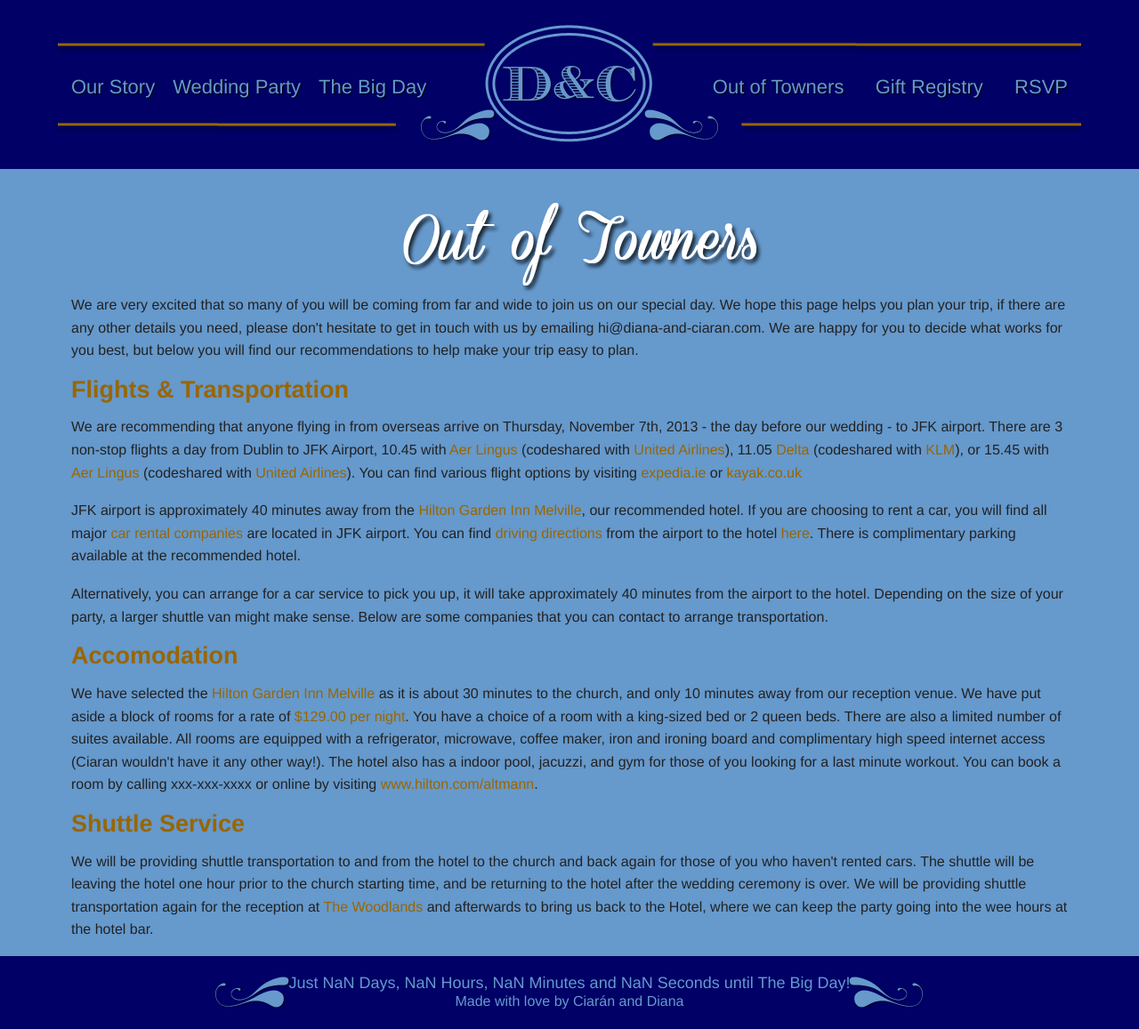
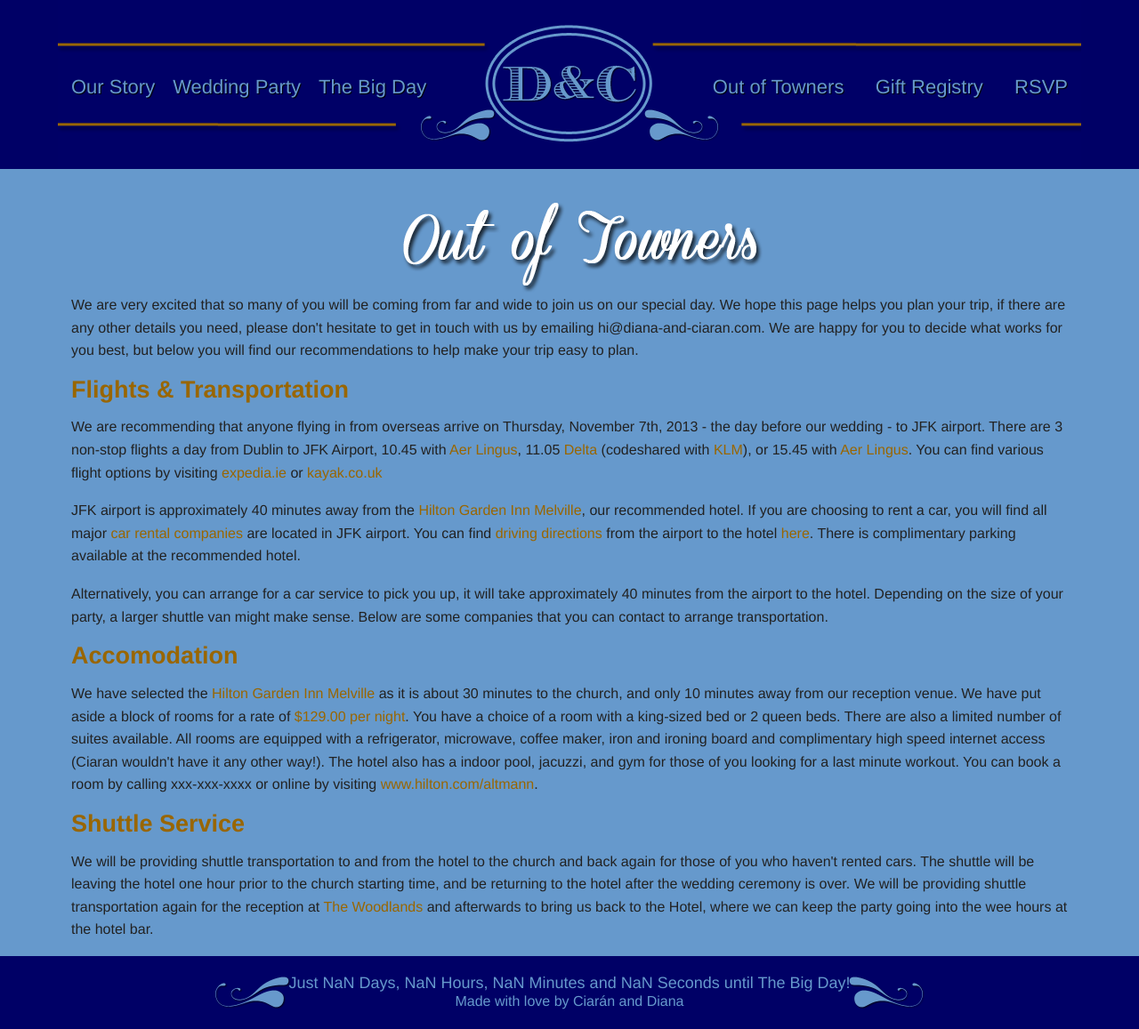
Before and after one commit to CiaranR/diana-and-ciaran, a Jekyll site: the page built from _posts/2012-12-21-Out-of-Towners.html, in a window 1280 px wide. Shown: the whole page at 89% size. Built offline with Jekyll 4.4.1, drawn with Linux system fonts in a browser that asks for light colours; some web fonts are replaced.

Commit message:
more out of town

```diff
--- a/_posts/2012-12-21-Out-of-Towners.html
+++ b/_posts/2012-12-21-Out-of-Towners.html
@@ -28,17 +28,17 @@
 				<p>
 				We are recommending that anyone flying in from overseas arrive on Thursday, November 7th, 2013 - the day before our wedding - to JFK airport.
 				There are 3 non-stop flights a day from Dublin to JFK Airport,
-				10.45 with <a href="http://www.aerlingus.com/travelinformation/weboffersfromusa/" target="_blank">Aer Lingus</a> (codeshared with <a href="https://www.united.com/CMS/en-US/content/deals/offers/Pages/LowFarestoNewYorkCity_ie.aspx" target="_blank">United Airlines</a>),
+				10.45 with <a href="http://www.aerlingus.com/travelinformation/weboffersfromusa/" target="_blank">Aer Lingus</a>,
 				11.05 <a href="http://www.delta.com/content/www/en_US/shop/deals-and-offers/europe/ireland-flights.html" target="_blank">Delta</a> (codeshared with <a href="http://www.klm.com/travel/ie_en/plan_and_book/booking/book_a_flight/index.htm?destination=JFK&dest=JFK&inttype=offer.JFK&c[0].os=DUB&c[0].ds=JFK" target="_blank">KLM</a>),
-				or 15.45 with <a href="http://www.aerlingus.com/travelinformation/weboffersfromusa/" target="_blank">Aer Lingus</a> (codeshared with <a href="https://www.united.com/CMS/en-US/content/deals/offers/Pages/LowFarestoNewYorkCity_ie.aspx" target="_blank">United Airlines</a>).
+				or 15.45 with <a href="http://www.aerlingus.com/travelinformation/weboffersfromusa/" target="_blank">Aer Lingus</a>.
 				You can find various flight options by visiting <a href="http://www.expedia.ie/Flights-Search?trip=roundtrip&leg1=from:Dublin,%20Ireland%20(DUB),to:New%20York,%20NY,%20United%20States%20(JFK-John%20F.%20Kennedy%20Intl.),departure:07%2F11%2F2013TANYT&leg2=from:New%20York,%20NY,%20United%20States%20(JFK-John%20F.%20Kennedy%20Intl.),to:Dublin,%20Ireland%20(DUB),departure:14%2F11%2F2013TANYT&passengers=children:0,adults:2,seniors:0,infantinlap:Y&options=cabinclass:economy,maxhops:0,nopenalty:N,sortby:price&mode=search" target="_blank">expedia.ie</a>
 				or <a href="http://www.kayak.co.uk/#/flights/DUB-JFK/2013-11-07/2013-11-14/2adults" target="_blank">kayak.co.uk</a>
 				</p>
 				<p>
 				JFK airport is approximately 40 minutes away from the <a href="" target="_blank">Hilton Garden Inn Melville</a>,
-				our recommended hotel. If you are choosing to rent a car, you will find all major <a href="" target="_blank">car rental companies</a> are located in JFK airport.
-				You can find <a href="/hotel-directions/">driving directions</a> from the airport to the hotel <a href="/hotel-directions/">here</a>.
-				There is complimentary parking available at the recommended hotel.
+				our recommended hotel. If you are choosing to rent a car, you will find all major <a href="http://www.expedia.ie/carsearch?dagv=1&subm=1&fdrp=0&styp=1&locn=JFK&date1=07%2F11%2F2013&date2=14%2F11%2F2013&vend=&kind=1&time1=700PM&time2=700PM&ttyp=2&acop=2&rdct=1&inttkn=xPnNlRQqYs9RHkqx" target="_blank">car rental companies</a>
+				are located in JFK airport. You can find <a href="/hotel-directions/">driving directions</a>
+				from the airport to the hotel <a href="/hotel-directions/">here</a>. There is complimentary parking available at the recommended hotel.
 				</p>
 				<p>
 				Alternatively, you can arrange for a car service to pick you up, it will take approximately 40 minutes from the airport to the hotel.
```
